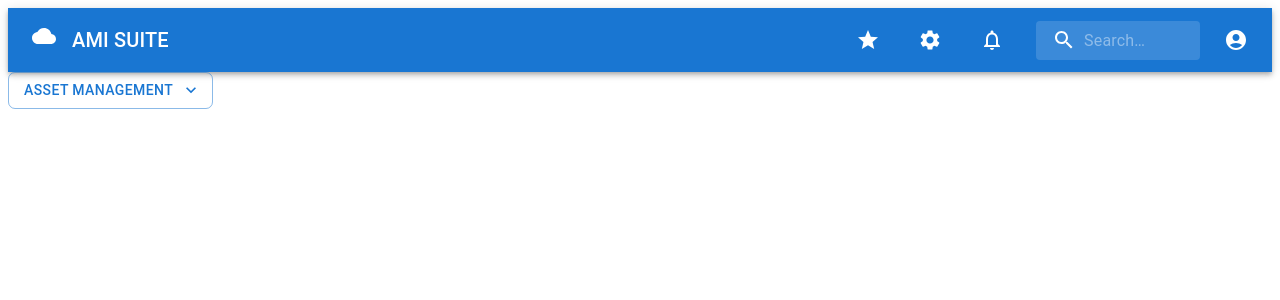
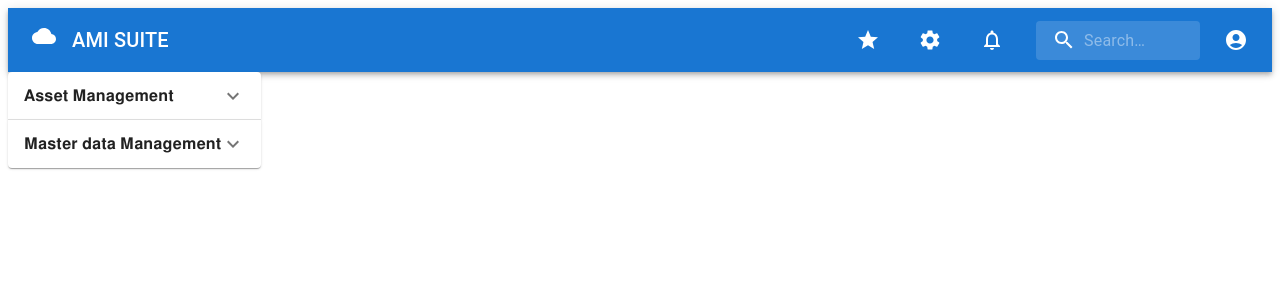
Before and after one commit to MRDJsekhar/client, a React (Create React App) app: page /home in a window 1280 px wide. Shown: the top 300 px of the page. Built offline with nearby package versions, Linux system fonts and the light colour scheme.

Commit message:
modified

```diff
--- a/src/App.js
+++ b/src/App.js
@@ -1,6 +1,6 @@
 import React from 'react';
 import { Route, Routes } from 'react-router-dom';
-import Home from './pages/AppBarr';
+import HomePage from './pages/HomePage';
 import LoginPage from './pages/LoginPage';
 
 const App = () => {
@@ -8,7 +8,7 @@ const App = () => {
 		<div>
 			<Routes>
 				<Route exact path="/" element={<LoginPage />} />
-				<Route exact path="/home" element={<Home />} />
+				<Route exact path="/home" element={<HomePage />} />
 			</Routes>
 		</div>
 	);
--- a/src/components/DropDown.js
+++ b/src/components/DropDown.js
@@ -1,99 +1,54 @@
 import * as React from 'react';
-import { styled, alpha } from '@mui/material/styles';
-import Button from '@mui/material/Button';
-import Menu from '@mui/material/Menu';
-import MenuItem from '@mui/material/MenuItem';
-import EditIcon from '@mui/icons-material/Edit';
-import Divider from '@mui/material/Divider';
-import ArchiveIcon from '@mui/icons-material/Archive';
-import FileCopyIcon from '@mui/icons-material/FileCopy';
-import KeyboardArrowDownIcon from '@mui/icons-material/KeyboardArrowDown';
+import Accordion from '@mui/material/Accordion';
+import AccordionSummary from '@mui/material/AccordionSummary';
+import AccordionDetails from '@mui/material/AccordionDetails';
+import Typography from '@mui/material/Typography';
+import ExpandMoreIcon from '@mui/icons-material/ExpandMore';
+import { Grid } from '@mui/material';
 
-const StyledMenu = styled((props) => (
-	<Menu
-		elevation={0}
-		anchorOrigin={{
-			vertical: 'bottom',
-			horizontal: 'right'
-		}}
-		transformOrigin={{
-			vertical: 'top',
-			horizontal: 'right'
-		}}
-		{...props}
-	/>
-))(({ theme }) => ({
-	'& .MuiPaper-root': {
-		borderRadius: 6,
-		marginTop: theme.spacing(1),
-		minWidth: 180,
-		color: theme.palette.mode === 'light' ? 'rgb(55, 65, 81)' : theme.palette.grey[300],
-		boxShadow:
-			'rgb(255, 255, 255) 0px 0px 0px 0px, rgba(0, 0, 0, 0.05) 0px 0px 0px 1px, rgba(0, 0, 0, 0.1) 0px 10px 15px -3px, rgba(0, 0, 0, 0.05) 0px 4px 6px -2px',
-		'& .MuiMenu-list': {
-			padding: '4px 0'
-		},
-		'& .MuiMenuItem-root': {
-			'& .MuiSvgIcon-root': {
-				fontSize: 18,
-				color: theme.palette.text.secondary,
-				marginRight: theme.spacing(1.5)
-			},
-			'&:active': {
-				backgroundColor: alpha(theme.palette.primary.main, theme.palette.action.selectedOpacity)
-			}
-		}
-	}
-}));
+export default function SimpleAccordion() {
+  return (
+    <Grid container xs={3}>
+      <Grid item>
+        <Accordion disableGutters>
+          <AccordionSummary
+            expandIcon={<ExpandMoreIcon />}
+            aria-controls="panel1a-content"
+            id="panel1a-header"
+          >
+            <Typography >𝐀𝐬𝐬𝐞𝐭 𝐌𝐚𝐧𝐚𝐠𝐞𝐦𝐞𝐧𝐭</Typography>
+          </AccordionSummary>
+          <AccordionDetails>
+            <Typography gutterBottom>
+              Meter Master
+            </Typography>
+            <Typography gutterBottom>
+              DCU Master
+            </Typography>
+            <Typography >
+              Sim Master
+            </Typography>
+          </AccordionDetails>
+        </Accordion>
+        <Accordion>
+          <AccordionSummary
+            expandIcon={<ExpandMoreIcon />}
+            aria-controls="panel2a-content"
+            id="panel2a-header"
+          >
+            <Typography>𝐌𝐚𝐬𝐭𝐞𝐫 𝐝𝐚𝐭𝐚 𝐌𝐚𝐧𝐚𝐠𝐞𝐦𝐞𝐧𝐭</Typography>
+          </AccordionSummary>
+          <AccordionDetails>
+            <Typography gutterBottom>
+              Billing Determinants
+            </Typography>
+            <Typography>
+              Parameter Threshold Master
+            </Typography>
+          </AccordionDetails>
+        </Accordion>
+      </Grid>
 
-export default function CustomizedMenus() {
-	const [ anchorEl, setAnchorEl ] = React.useState(null);
-	const open = Boolean(anchorEl);
-	const handleClick = (event) => {
-		setAnchorEl(event.currentTarget);
-	};
-	const handleClose = () => {
-		setAnchorEl(null);
-	};
-
-	return (
-		<div>
-			<Button
-				id="demo-customized-button"
-				aria-controls={open ? 'demo-customized-menu' : undefined}
-				aria-haspopup="true"
-				aria-expanded={open ? 'true' : undefined}
-				variant="outlined"
-				disableElevation
-				onClick={handleClick}
-                style={{borderRadius : '0.5em'}}
-				endIcon={<KeyboardArrowDownIcon />}
-			>
-				asset management
-			</Button>
-			<StyledMenu
-				id="demo-customized-menu"
-				MenuListProps={{
-					'aria-labelledby': 'demo-customized-button'
-				}}
-				anchorEl={anchorEl}
-				open={open}
-				onClose={handleClose}
-			>
-				<MenuItem onClick={handleClose} disableRipple>
-					<EditIcon />
-					Meter master
-				</MenuItem>
-				<MenuItem onClick={handleClose} disableRipple>
-					<FileCopyIcon />
-					Dcu Master
-				</MenuItem>
-				<Divider sx={{ my: 0.5 }} />
-				<MenuItem onClick={handleClose} disableRipple>
-					<ArchiveIcon />
-					Sim Master
-				</MenuItem>
-			</StyledMenu>
-		</div>
-	);
+    </Grid>
+  );
 }
--- a/src/pages/AppBarr.js
+++ b/src/pages/HomePage.js
@@ -10,39 +10,11 @@ import SettingsIcon from '@mui/icons-material/Settings';
 import Menu from '@mui/material/Menu';
 import MenuItem from '@mui/material/MenuItem';
 import MainSearch from '../components/MainSearch';
-import { styled } from '@mui/material/styles';
-import Paper from '@mui/material/Paper';
 import CloudIcon from '@mui/icons-material/Cloud';
 import { Grid } from '@mui/material';
 import DropDown from '../components/DropDown';
 
-export default function AppBarr() {
-	const [ auth, setAuth ] = React.useState(true);
-	const [ anchorEl, setAnchorEl ] = React.useState(null);
-	const handleChange = (event) => {
-		setAuth(event.target.checked);
-	};
-	const handleMenu = (event) => {
-		setAnchorEl(event.currentTarget);
-	};
-
-	const handleClose = () => {
-		setAnchorEl(null);
-	};
-
-	const theme = {
-		spacing: [ 0, 2, 3, 5, 8 ]
-	};
-	const Item = styled(Paper)(({ theme }) => ({
-		...theme.typography.body2,
-
-		padding: theme.spacing(1),
-
-		textAlign: 'center',
-
-		color: theme.palette.text.secondary
-	}));
-
+export default function HomePage() {
 	return (
 		<Box sx={{ flexGrow: 1 }}>
 			<AppBar position="static">
@@ -57,17 +29,13 @@ export default function AppBarr() {
 							</Typography>
 						</Grid>
 					</Grid>
-
 					<Menu>
 						<MenuItem />
 					</Menu>
-
 					<StarIcon sx={{ marginLeft: 'auto' }} />
-
 					<SettingsIcon sx={{ minWidth: 100 }} />
 					<NotificationsNoneIcon />
 					<MainSearch />
-
 					<AccountCircleIcon />
 				</Toolbar>
 			</AppBar>
```
